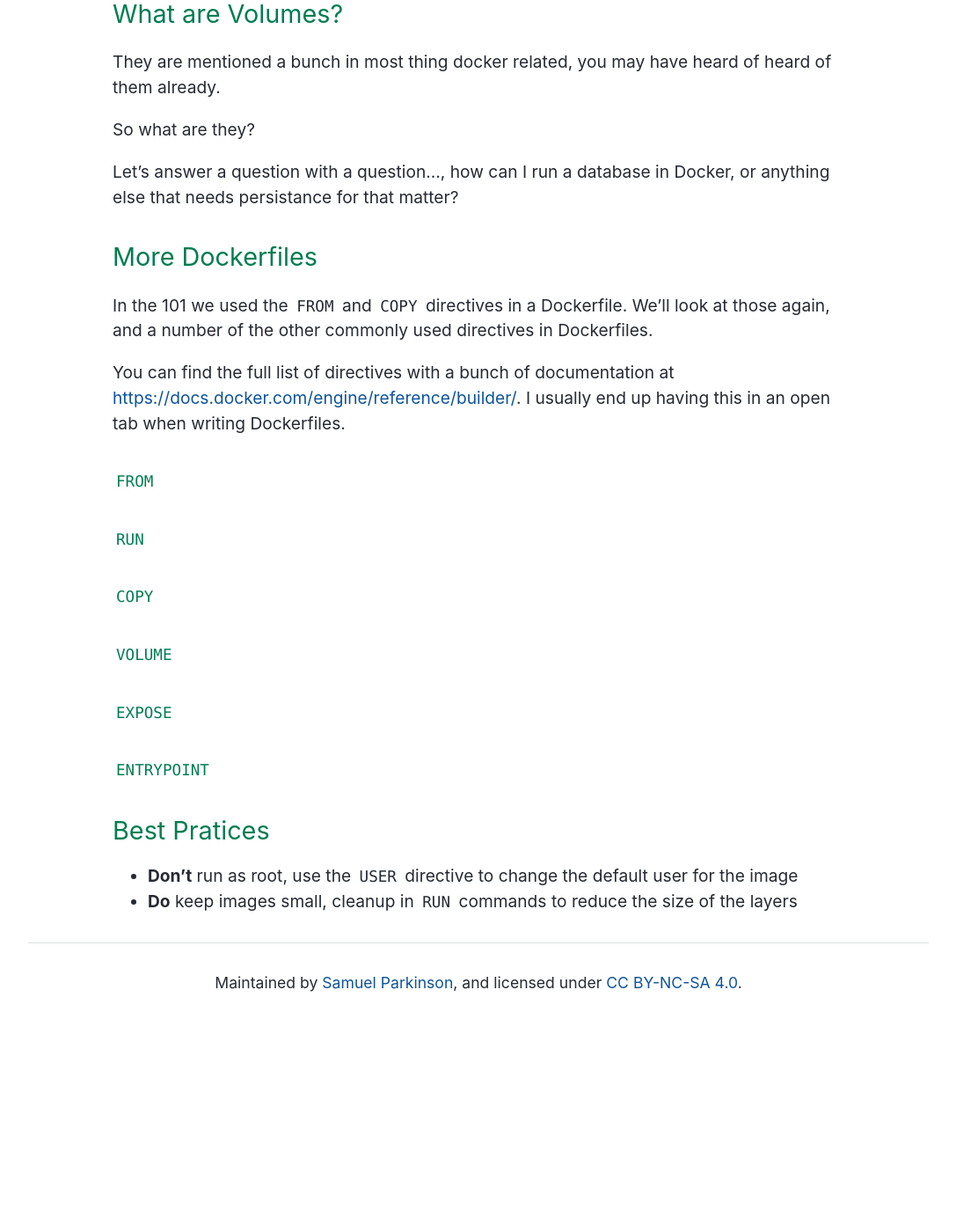
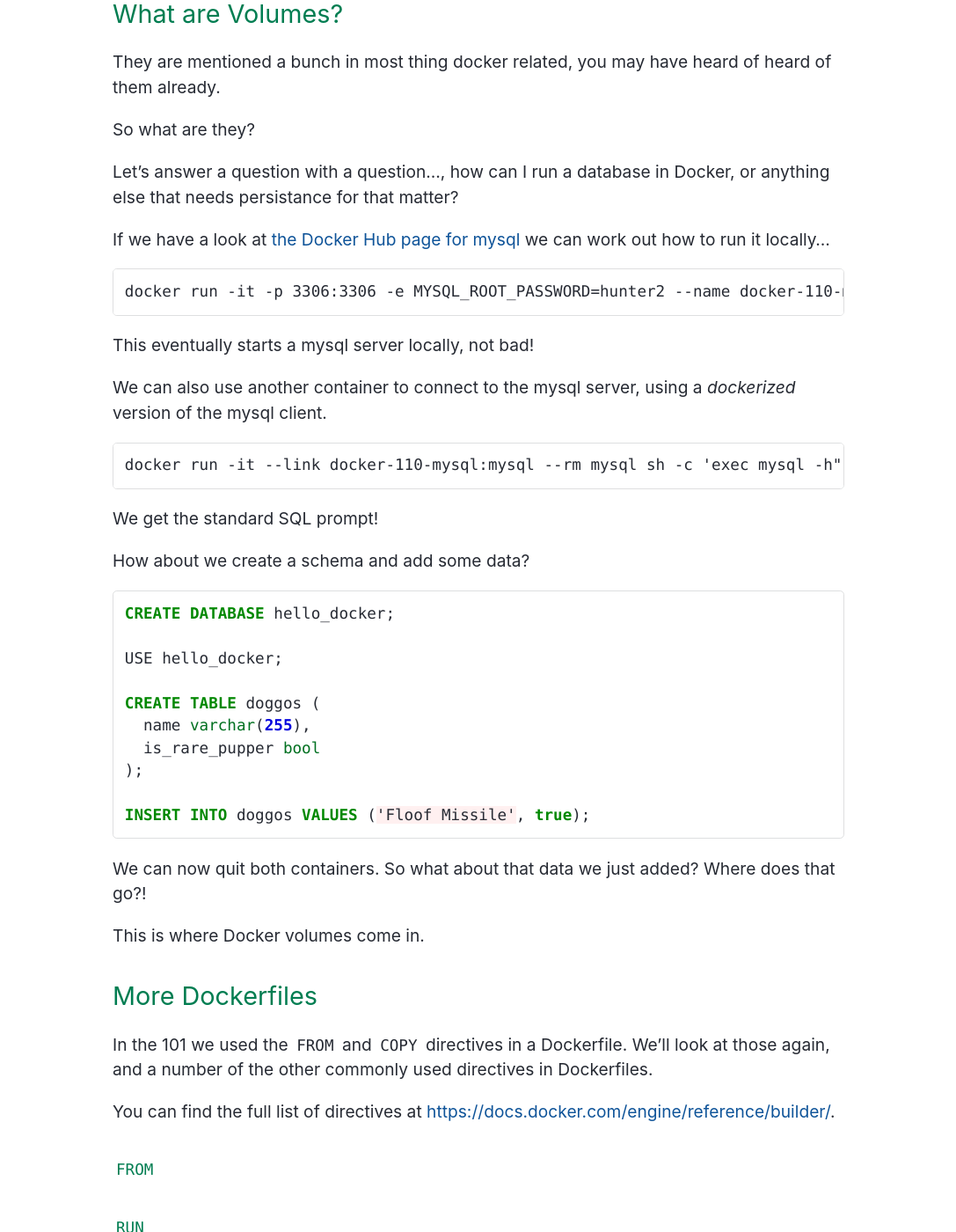
Before and after one commit to sjparkinson/uncomplicated.systems, a Jekyll site: the page built from _posts/2018-06-05-docker-0110-dockerfiles-and-volumes.md, in a window 1280 px wide and 1400 px high, scrolled down 1205 px. Shown: the whole window at 88% size, without its empty margins (96-1183 px from the left). Built offline with Jekyll 4.4.1, drawn with Linux system fonts in a browser that asks for light colours; before the commit the page ends 2367 px from its top, so only the background shows below that.

Commit message:
Update 2018-06-05-docker-0110-dockerfiles-and-volumes.md

````diff
--- a/_posts/2018-06-05-docker-0110-dockerfiles-and-volumes.md
+++ b/_posts/2018-06-05-docker-0110-dockerfiles-and-volumes.md
@@ -32,11 +32,46 @@ So what are they?
 
 Let's answer a question with a question..., how can I run a database in Docker, or anything else that needs persistance for that matter?
 
+If we have a look at [the Docker Hub page for mysql](https://hub.docker.com/_/mysql/) we can work out how to run it locally...
+
+```
+docker run -it -p 3306:3306 -e MYSQL_ROOT_PASSWORD=hunter2 --name docker-110-mysql mysql
+```
+
+This eventually starts a mysql server locally, not bad!
+
+We can also use another container to connect to the mysql server, using a _dockerized_ version of the mysql client.
+
+```
+docker run -it --link docker-110-mysql:mysql --rm mysql sh -c 'exec mysql -h"$MYSQL_PORT_3306_TCP_ADDR" -P"$MYSQL_PORT_3306_TCP_PORT" -uroot -p"$MYSQL_ENV_MYSQL_ROOT_PASSWORD"'
+```
+
+We get the standard SQL prompt!
+
+How about we create a schema and add some data?
+
+```sql
+CREATE DATABASE hello_docker;
+
+USE hello_docker;
+
+CREATE TABLE doggos (
+  name varchar(255),
+  is_rare_pupper bool
+);
+
+INSERT INTO doggos VALUES ('Floof Missile', true);
+```
+
+We can now quit both containers. So what about that data we just added? Where does that go?!
+
+This is where Docker volumes come in.
+
 ## More Dockerfiles
 
 In the 101 we used the `FROM` and `COPY` directives in a Dockerfile. We'll look at those again, and a number of the other commonly used directives in Dockerfiles.
 
-You can find the full list of directives with a bunch of documentation at <https://docs.docker.com/engine/reference/builder/>. I usually end up having this in an open tab when writing Dockerfiles.
+You can find the full list of directives at <https://docs.docker.com/engine/reference/builder/>.
 
 ### `FROM`
 
````
